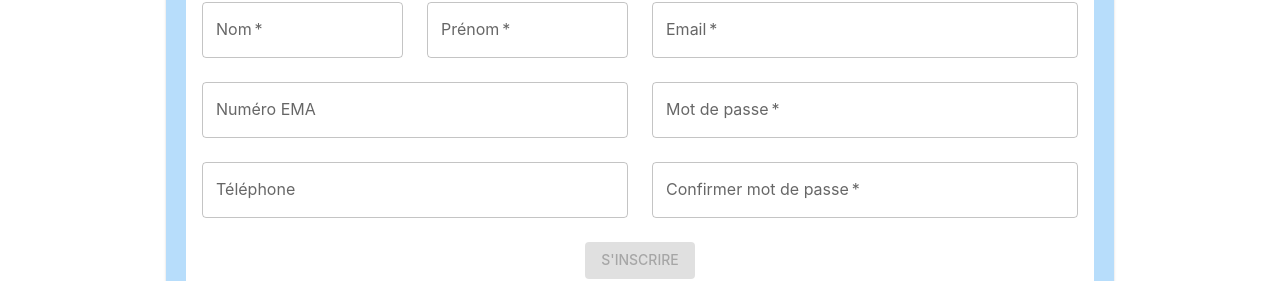
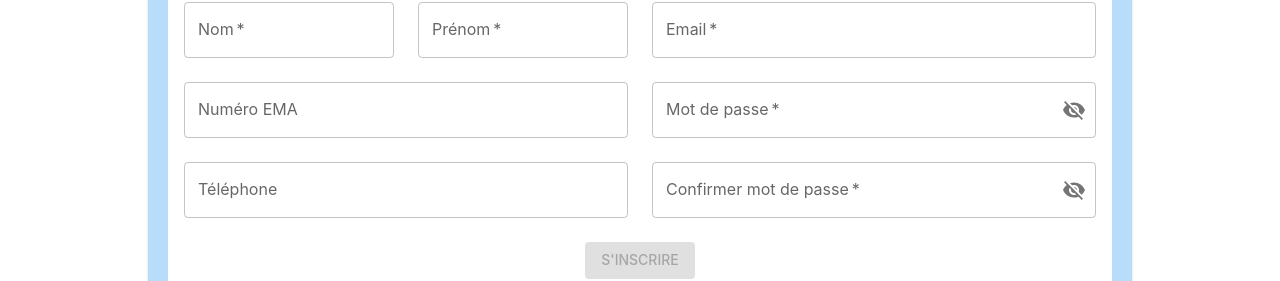
Before and after one commit to Honegawa/Mahjong-Kosaki, a React (Vite) app in the folder frontend/: page /signup in a window 1280 px wide. Shown: the part 224-505 px from the top of the page. Built offline with nearby package versions, Linux system fonts and the light colour scheme; no server answers; a web font is replaced by a local one.

Commit message:
Fix login/signup inputs

```diff
--- a/frontend/src/pages/Login.tsx
+++ b/frontend/src/pages/Login.tsx
@@ -78,7 +78,6 @@
               onChange={handleChange}
               value={userLogin.email}
               fullWidth
-              helperText={"Cette adresse email est déjà utilisée."}
               error={false}
             />
             <TextField
--- a/frontend/src/pages/Signup.tsx
+++ b/frontend/src/pages/Signup.tsx
@@ -5,6 +5,8 @@
   Button,
   Card,
   CardContent,
+  IconButton,
+  InputAdornment,
   TextField,
   Typography,
 } from "@mui/material";
@@ -16,6 +18,7 @@
 import ENDPOINTS from "../utils/contants/endpoints";
 import axios, { AxiosError, AxiosResponse } from "axios";
 import REGEX from "../utils/contants/regex";
+import { Visibility, VisibilityOff } from "@mui/icons-material";
 
 function Signup() {
   const [user, setUser] = useState<User>({
@@ -25,12 +28,21 @@
     password: "",
   });
   const [confPwd, setConfPwd] = useState<string>("");
+  const [showPassword, setShowPassword] = useState(false);
   const [error, setError] = useState({ email: false, server: false });
   const navigate = useNavigate();
 
   const handleChange = (event: React.ChangeEvent<HTMLInputElement>) => {
     const { name, value } = event.target;
     setUser((user: User) => ({ ...user, [name]: value }));
+  };
+
+  const handleClickShowPassword = () => setShowPassword((show) => !show);
+
+  const handleMouseDownPassword = (
+    event: React.MouseEvent<HTMLButtonElement>
+  ) => {
+    event.preventDefault();
   };
 
   const handleSubmit = async (event: React.FormEvent<HTMLFormElement>) => {
@@ -88,6 +100,7 @@
                 display="flex"
                 flexDirection="column"
                 sx={{ gap: { xs: 1, md: 3 } }}
+                width={"100%"}
               >
                 <Box
                   display="flex"
@@ -130,6 +143,7 @@
                 display="flex"
                 flexDirection="column"
                 sx={{ gap: { xs: 1, md: 3 } }}
+                width={"100%"}
               >
                 <TextField
                   label="Email"
@@ -141,24 +155,53 @@
                     error.email ? "Cette adresse email est déjà utilisée." : ""
                   }
                   error={error.email}
+                  fullWidth
                 />
                 <TextField
                   label="Mot de passe"
                   name="password"
-                  type="password"
+                  type={showPassword ? "text" : "password"}
                   inputProps={{ minLength: 8 }}
                   required
                   onChange={handleChange}
+                  InputProps={{
+                    endAdornment: (
+                      <InputAdornment position="end">
+                        <IconButton
+                          aria-label="toggle password visibility"
+                          onClick={handleClickShowPassword}
+                          onMouseDown={handleMouseDownPassword}
+                          edge="end"
+                        >
+                          {showPassword ? <Visibility /> : <VisibilityOff />}
+                        </IconButton>
+                      </InputAdornment>
+                    ),
+                  }}
                 />
                 <TextField
                   label="Confirmer mot de passe"
                   name="confirmPassword"
-                  type="password"
+                  type={showPassword ? "text" : "password"}
                   required
                   onChange={(event: React.ChangeEvent<HTMLInputElement>) =>
                     setConfPwd(event.target.value)
                   }
                   error={confPwd ? user.password !== confPwd : false}
+                  InputProps={{
+                    endAdornment: (
+                      <InputAdornment position="end">
+                        <IconButton
+                          aria-label="toggle password visibility"
+                          onClick={handleClickShowPassword}
+                          onMouseDown={handleMouseDownPassword}
+                          edge="end"
+                        >
+                          {showPassword ? <Visibility /> : <VisibilityOff />}
+                        </IconButton>
+                      </InputAdornment>
+                    ),
+                  }}
                 />
               </Box>
             </Box>
--- a/frontend/src/styles/Signup.module.css
+++ b/frontend/src/styles/Signup.module.css
@@ -16,9 +16,6 @@
     width: 100%;
     align-items: center;
 
-    div {
-      width: 100%;
-    }
     button {
       width: fit-content;
     }
```
